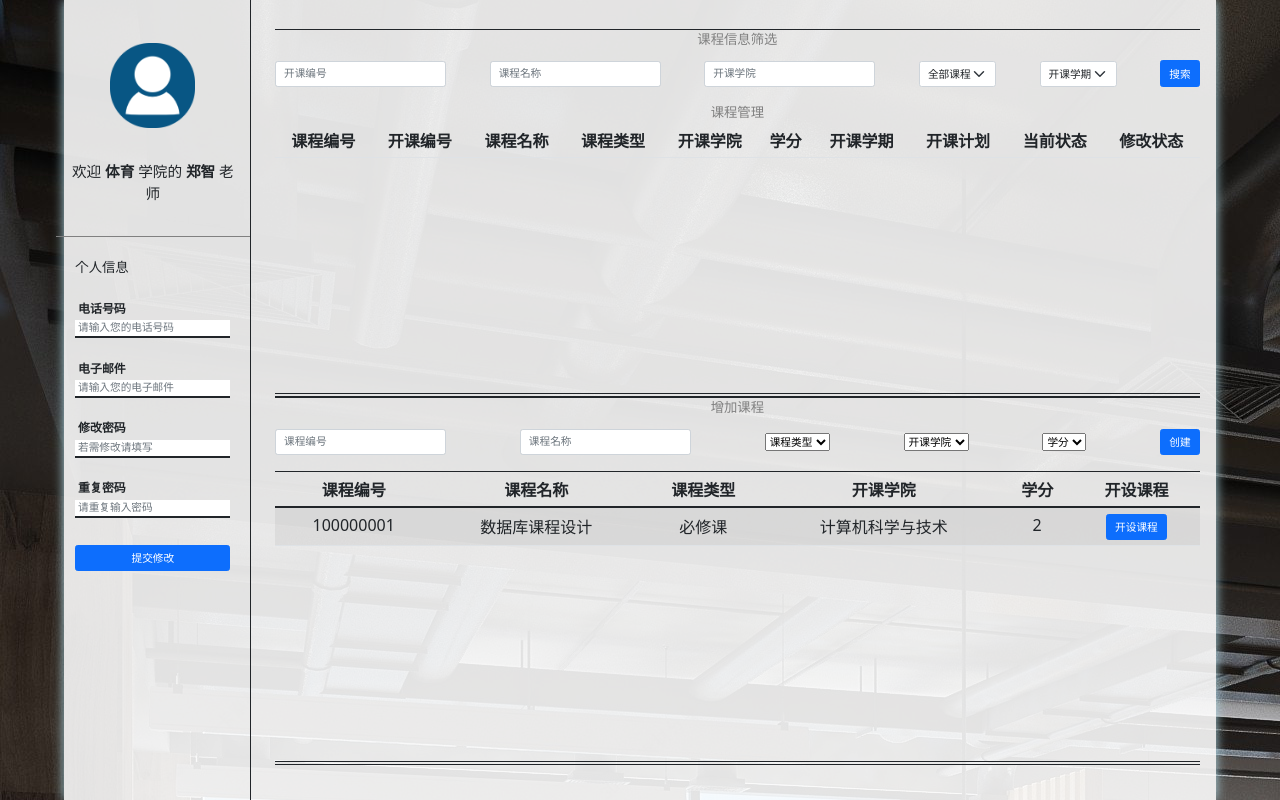
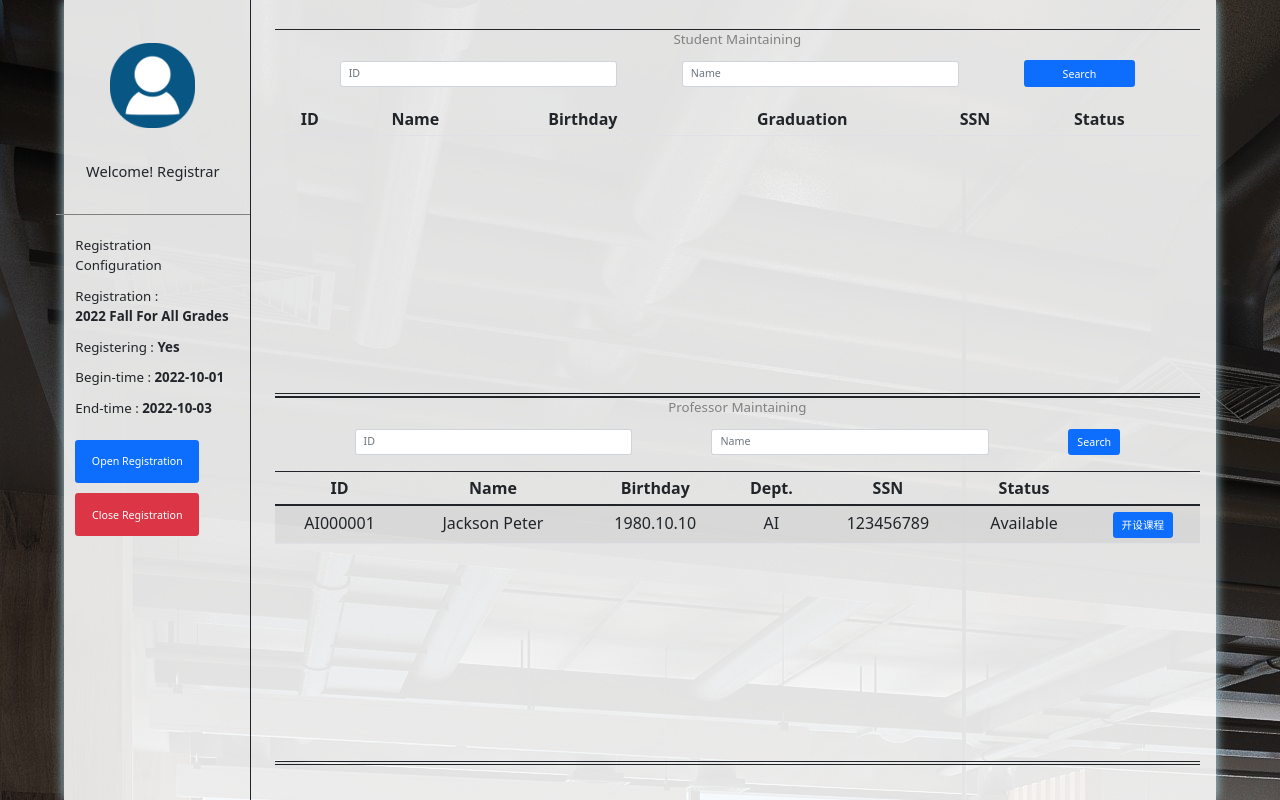
Before and after one commit to waynelee-lwc/se-course-design, a website: page static/registrar.html in a window 1280 px wide. Drawn offline with nearby package versions, Linux system fonts and the light colour scheme.

Commit message:
[FE]registrar page

```diff
--- a/static/registrar.css
+++ b/static/registrar.css
@@ -54,7 +54,9 @@ body{
 .profile-wrapper{
     width: 80%;
     margin: auto;
-    height: 100%;
+    /* height: 54%; */
+    display: flex;
+    flex-direction: column;
 }
 
 .profile-title{
@@ -106,12 +108,12 @@ body{
     height: 65%;
     width: 100%;
     display: flex;
-    justify-content: space-between;
+    justify-content: space-evenly;
     align-items: center;
 }
 
 .search-item{
-
+    width: 30%;
 }
 
 .search-item label{
@@ -124,6 +126,7 @@ body{
 
 .search-submit{
     height: 2.5rem;
+    width: 12%;
 }
 
 .section-table{
@@ -154,3 +157,24 @@ body{
     color: gray;
     text-align: center;
 }
+
+.profile-wrapper button{
+    width: 80%;
+    height: 4rem;
+    margin-top: 1rem;
+}
+
+.profile-wrapper li{
+    list-style: none;
+    text-align: left;
+    margin-top: 1rem;
+    width: 100%;
+}
+
+.profile-wrapper ul{
+    padding: 0rem;
+    display: flex;
+    flex-direction: column;
+    align-items: center;
+    font-size: 1.25rem;
+}
--- a/static/registrar.html
+++ b/static/registrar.html
@@ -126,84 +126,49 @@
 
                 </div>
                 <div class="userinfo">
-                    欢迎&nbsp;<b>体育</b>&nbsp;学院的&nbsp;<b>郑智</b>&nbsp;老师
+                    Welcome! Registrar
                 </div>
 
                 <div class="profile">
                     <div class="profile-wrapper">
-                        <div class="profile-title">个人信息</div>
-
-                        <div class="form-group phone profile-item">
-                            <label for="name">电话号码</label>
-                            <input type="text" class="form-control" placeholder="请输入您的电话号码">
-                        </div>
-                        <div class="form-group email profile-item">
-                            <label for="name">电子邮件</label>
-                            <input type="text" class="form-control" placeholder="请输入您的电子邮件">
-                        </div>
-                        <div class="form-group password profile-item">
-                            <label for="name">修改密码</label>
-                            <input type="password" class="form-control" placeholder="若需修改请填写">
-                        </div>
-                        <div class="form-group passwordrpt profile-item">
-                            <label for="name">重复密码</label>
-                            <input type="password" class="form-control" placeholder="请重复输入密码">
-                        </div>
-                        <button class="btn btn-primary profile-submit">提交修改</button>
+                        <div class="profile-title">Registration Configuration</div>
+                        <ul>
+                            <li class="registration-info">Registration : <br> <b>2022 Fall For All Grades</b></li>
+                            <li class="registration-info">Registering : <b>Yes</b></li>
+                            <li class="registration-info">Begin-time : <b>2022-10-01</b></li>
+                            <li class="registration-info">End-time : <b>2022-10-03</b></li>
+                        </ul>
+                        <button class="btn btn-primary open-register">Open Registration</button>
+                        <button class="btn btn-danger close-register">Close Registration</button>
                     </div>
                 </div>
             </div>
             <div class="dashboard col-lg-10">
                 <div class="dashboard-wrapper">
                     <div class="search-bar">
-                        <div class="title">课程信息筛选</div>
+                        <div class="title">Student Maintaining</div>
                         <div class="search-bar-wrapper">
                             <div class="form-group sec_id search-item">
-                                <input type="text" class="form-control" placeholder="开课编号">
+                                <input type="text" class="form-control" placeholder="ID">
                             </div>
                             <div class="form-group course_name search-item">
-                                <input type="text" class="form-control" placeholder="课程名称">
+                                <input type="text" class="form-control" placeholder="Name">
                             </div>
-                            <div class="form-group dept_name search-item">
-                                <input type="text" class="form-control" placeholder="开课学院">
-                            </div>
-                            <div class="form-group status search-item">
-                                <select class="form-select" id="status_select" name="status">
-                                    <option value="-1" selected>全部课程</option>
-                                    <option value="0">不可见</option>
-                                    <option value="1">绑定授课</option>
-                                    <option value="2">学生选课</option>
-                                    <option value="3">授课中</option>
-                                    <option value="4">登录成绩</option>
-                                    <option value="5">课程结束</option>
-                                </select>
-                            </div>
-                            <div class="form-group semester search-item">
-                                <select class="form-select" id="status_select" name="status">
-                                    <option value="-" selected>开课学期</option>
-                                    <!-- <option value="2022-Fall">2022 Fall</option> -->
-                                </select>
-                            </div>
-
-                            <button class="btn btn-primary search-submit">搜索</button>
+                            <button class="btn btn-primary search-submit">Search</button>
                         </div>
-
                     </div>
                     <div class="section-table">
-                        <div class="title">课程管理</div>
+                        <!-- <div class="title">Student Maintaining</div> -->
                         <table class="table table-striped">
                             <thead>
                             <tr>
-                                <th>课程编号</th>
-                                <th>开课编号</th>
-                                <th>课程名称</th>
-                                <th>课程类型</th>
-                                <th>开课学院</th>
-                                <th>学分</th>
-                                <th>开课学期</th>
-                                <th>开课计划</th>
-                                <th>当前状态</th>
-                                <th>修改状态</th>
+                                <th>ID</th>
+                                <th>Name</th>
+                                <th>Birthday</th>
+                                <th>Graduation</th>
+                                <th>SSN</th>
+                                <th>Status</th>
+                                <th></th>
                             </tr>
                             </thead>
                             <tbody>
@@ -228,60 +193,16 @@
                         </table>
                     </div>
                     <div class="create-course">
-                        <div class="title">增加课程</div>
+                        <div class="title">Professor Maintaining</div>
                         <div class="create-course-wrapper">
                             <div class="form-group create_course_id search-item">
-                                <input type="text" class="form-control" placeholder="课程编号">
+                                <input type="text" class="form-control" placeholder="ID">
                             </div>
                             <div class="form-group create_course_name search-item">
-                                <input type="text" class="form-control" placeholder="课程名称">
-                            </div>
-                            <div class="form-group create_course_type search-item">
-                                <select>
-                                    <option value="" selected disabled>课程类型</option>
-                                    <option value="必修课">必修课</option>
-                                    <option value="选修课">选修课</option>
-                                    <option value="公选课">公选课</option>
-                                    <option value="必选课">必选课</option>
-                                </select>
-                            </div>
-                            <div class="form-group create_dept_name search-item">
-                                <select>
-                                    <option value="" selected disabled>开课学院</option>
-                                    <option value="外国语">外国语</option>
-                                    <option value="物理">物理</option>
-                                    <option value="生物">生物</option>
-                                    <option value="电子">电子</option>
-                                    <option value="经管">经管</option>
-                                    <option value="艺术">艺术</option>
-                                    <option value="计算机">计算机</option>
-                                    <option value="软件">软件</option>
-                                    <option value="马克思">马克思</option>
-                                </select>
-                            </div>
-                            <div class="form-group create_credits search-item">
-                                <select>
-                                    <option value="0" selected disabled>学分</option>
-                                    <option value="1">1</option>
-                                    <option value="2">2</option>
-                                    <option value="3">3</option>
-                                    <option value="4">4</option>
-                                    <option value="5">5</option>
-                                    <option value="6">6</option>
-                                    <option value="7">7</option>
-                                    <option value="8">8</option>
-                                    <option value="9">9</option>
-                                    <option value="10">10</option>
-                                    <option value="11">11</option>
-                                    <option value="12">12</option>
-                                    <option value="13">13</option>
-                                    <option value="14">14</option>
-                                    <option value="15">15</option>
-                                    <option value="16">16</option>
-                                </select>
+                                <input type="text" class="form-control" placeholder="Name">
                             </div>
 
-                            <button class="btn btn-primary create-course-submit">创建</button>
+                            <button class="btn btn-primary create-course-submit">Search</button>
                         </div>
 
                     </div>
@@ -290,21 +211,23 @@
                         <table class="table table-striped">
                             <thead>
                             <tr>
-                                <th>课程编号</th>
-                                <th>课程名称</th>
-                                <th>课程类型</th>
-                                <th>开课学院</th>
-                                <th>学分</th>
-                                <th>开设课程</th>
+                                <th>ID</th>
+                                <th>Name</th>
+                                <th>Birthday</th>
+                                <th>Dept.</th>
+                                <th>SSN</th>
+                                <th>Status</th>
+                                <th></th>
                             </tr>
                             </thead>
                             <tbody>
                             <tr>
-                                <td>100000001</td>
-                                <td>数据库课程设计</td>
-                                <td>必修课</td>
-                                <td>计算机科学与技术</td>
-                                <td>2</td>
+                                <td>AI000001</td>
+                                <td>Jackson Peter</td>
+                                <td>1980.10.10</td>
+                                <td>AI</td>
+                                <td>123456789</td>
+                                <td>Available</td>
                                 <td><button class="btn btn-primary">开设课程</button></td>
 
                             </tr>
```
